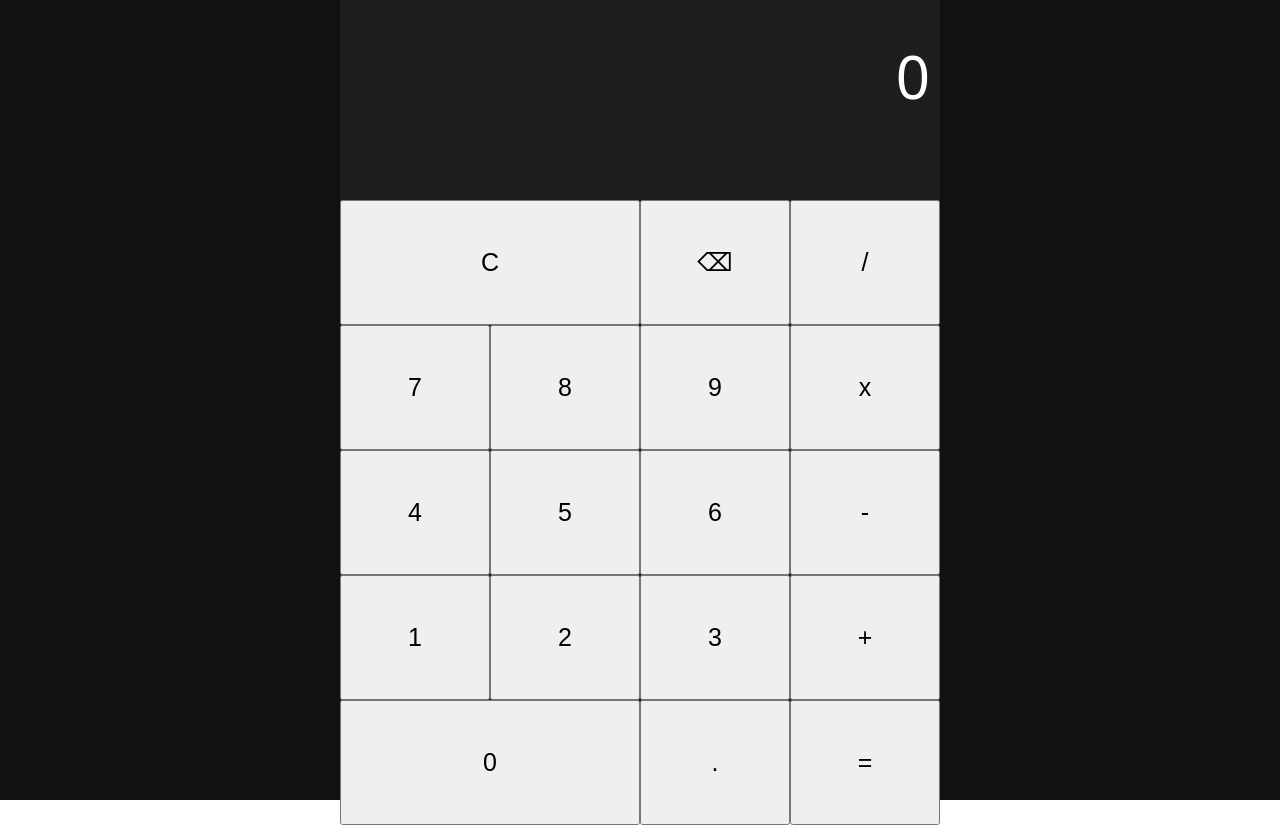
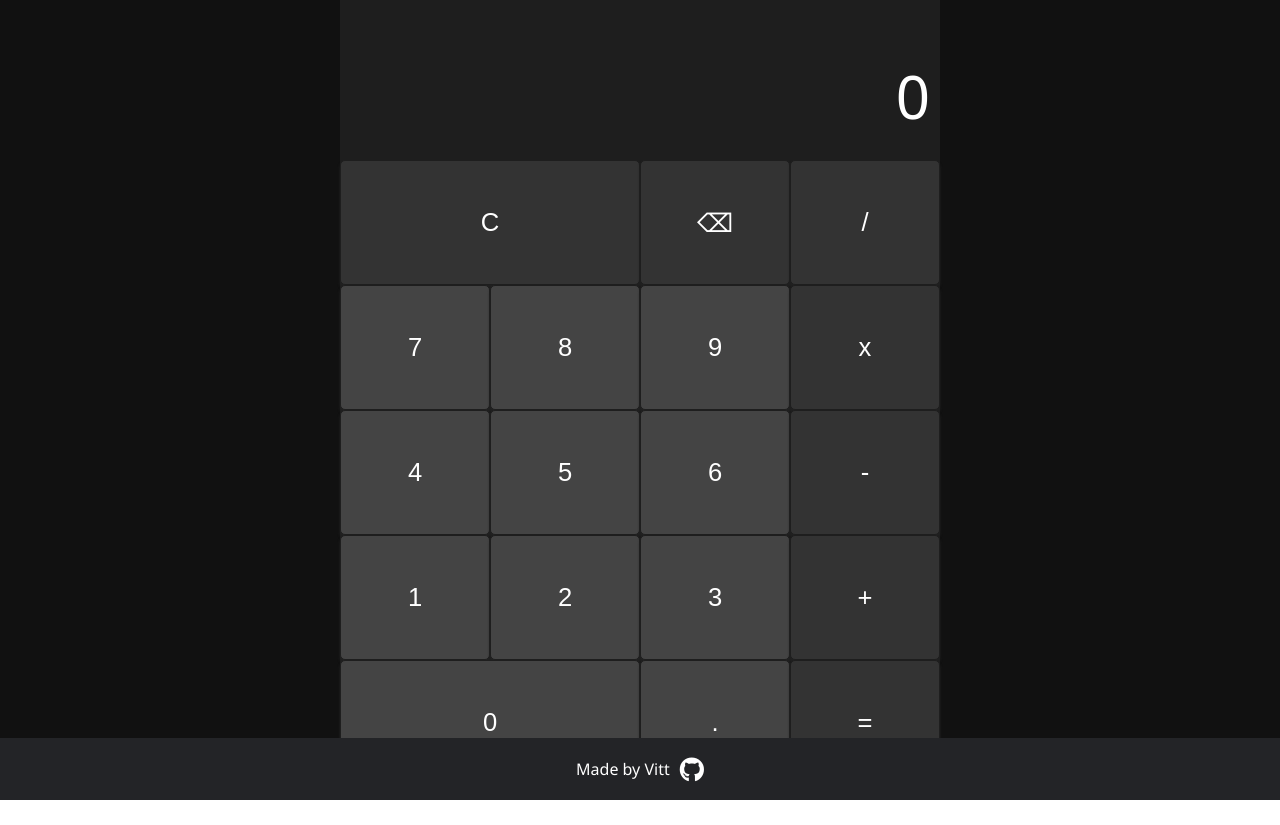
Before and after one commit to Vittv/calculator-vanilla, a plain HTML site: page index.html in a window 1280 px wide. After the commit the page ends 800 px from the top, so only its background shows below. Drawn offline with Linux system fonts and the light colour scheme.

Commit message:
Finish design and add keyboard support

```diff
--- a/css/styles.css
+++ b/css/styles.css
@@ -17,6 +17,7 @@
     width: 600px;
     height: 800px;
     background-color: #1e1e1e;
+    margin-bottom: 80px;
     /* padding: 5px;
     border-radius: 2px; */
 }
@@ -25,21 +26,21 @@
 .display-container {
     width: 600px;
     height: 200px;
+    padding: 10px;
 }
 
 .operation {
     text-align: right;
     font-size: 25px;
     color: grey;
-    padding: 10px;
     height: 25px;
+    margin-top: 60px;
 }
 
 .display {
     text-align: right;
     font-size: 60px;
     color: white;
-    padding: 10px;
     height: 60px;
 }
 
@@ -55,6 +56,9 @@ button {
     font-size: 25px;
     width: 150px;
     height: 125px;
+    border: 1.5px solid #1e1e1e;
+    border-radius: 5px;
+    box-shadow: 0 3px 3px #222;
 }
 
 .btn-clear {
@@ -66,3 +70,73 @@ button {
     width: 300px;
     height: 125px;
 }
+
+.number,
+.btn-decimal,
+.btn-zero {
+    background-color: #444;
+    color: white;
+    font-size: 1.6rem;
+    cursor: pointer;
+    transition: background-color 0.2s;
+
+}
+
+.number:hover,
+.btn-decimal:hover,
+.btn-zero:hover {
+    background-color: #333;
+}
+
+.operator,
+.btn-clear,
+.btn-backspace,
+.btn-equals {
+    background-color: #333;
+    color: white;
+    font-size: 1.6rem;
+    cursor: pointer;
+    transition: background-color 0.2s;
+}
+
+.operator:hover,
+.btn-clear:hover,
+.btn-backspace:hover,
+.btn-equals:hover {
+    background-color: #444;
+}
+
+button:active {
+    background-color: #222;
+    color: lightgray;
+}
+
+/* footer */
+footer {
+    position: fixed;
+    bottom: 0;
+    background-color: rgb(35, 36, 39);
+    color: white;
+    width: 100%;
+    font-size: 16px;
+    font-family: 'Segoe UI', Tahoma, Geneva, Verdana, sans-serif;
+    padding: 14px;
+}
+
+.footer-container {
+    display: flex;
+    justify-content: center;
+    align-items: center;
+    color: white;
+}
+
+.github-icon {
+    margin-left: 10px;
+    color: white;
+    text-decoration: none;
+    font-size: 25px;
+}
+
+.github-icon:hover {
+    color: rgb(129, 129, 129);
+}
--- a/index.html
+++ b/index.html
@@ -3,8 +3,9 @@
 <head>
     <meta charset="UTF-8">
     <meta name="viewport" content="width=device-width, initial-scale=1.0">
+    <link rel="stylesheet" href="https://cdnjs.cloudflare.com/ajax/libs/font-awesome/5.15.4/css/all.min.css">
     <link rel="stylesheet" href="css/styles.css">
-    <title>Calculator</title>
+    <title>Eepy Calculator</title>
 </head>
 <body>
     <div class="calculator-container">
@@ -35,6 +36,14 @@
             </div>
         </div>
     </div>
+        <footer>
+        <div class="footer-container">
+            <p class="credits">Made by Vitt</p>
+            <a href="https://github.com/Vittv" target="_blank" class ="github-icon">
+                <i class="fab fa-github"></i>
+            </a>
+        </div>
+    </footer>
     <script src="src/script.js"></script>
 </body>
 </html>
--- a/src/script.js
+++ b/src/script.js
@@ -188,6 +188,49 @@ function operateNumbers(operator, firstNumber, secondNumber) {
     return roundToDisplay(result); // Round the result before returning
 }
 
+// Keyboard support
+document.addEventListener("keydown", (e) => {
+    const key = e.key;
+
+    // Handle number keys (0-9)
+    if (!isNaN(key)) {
+        const button = [...numberButtons].find(btn => btn.textContent === key);
+        if (button) button.click();
+    }
+
+    // Handle operator keys (+, -, *, /)
+    const operatorMap = {
+        "+": "+",
+        "-": "-",
+        "*": "x", // Mapping "*" to "x" for multiplication
+        "/": "/"
+    };
+
+    if (operatorMap[key]) {
+        const button = [...operatorButtons].find(btn => btn.textContent === operatorMap[key]);
+        if (button) button.click();
+    }
+
+    // Handle decimal point (.)
+    if (key === ".") {
+        decimalButton.click();
+    }
+
+    // Handle backspace (Backspace)
+    if (key === "Backspace") {
+        backspaceButton.click();
+    }
+
+    // Handle clear (Escape key)
+    if (key === "Escape") {
+        clearButton.click();
+    }
+
+    // Handle equals (= or Enter key)
+    if (key === "=" || key === "Enter") {
+        equalsButton.click();
+    }
+});
 /*
 
 Todo
```
Also changed, not shown: 1 other file.
